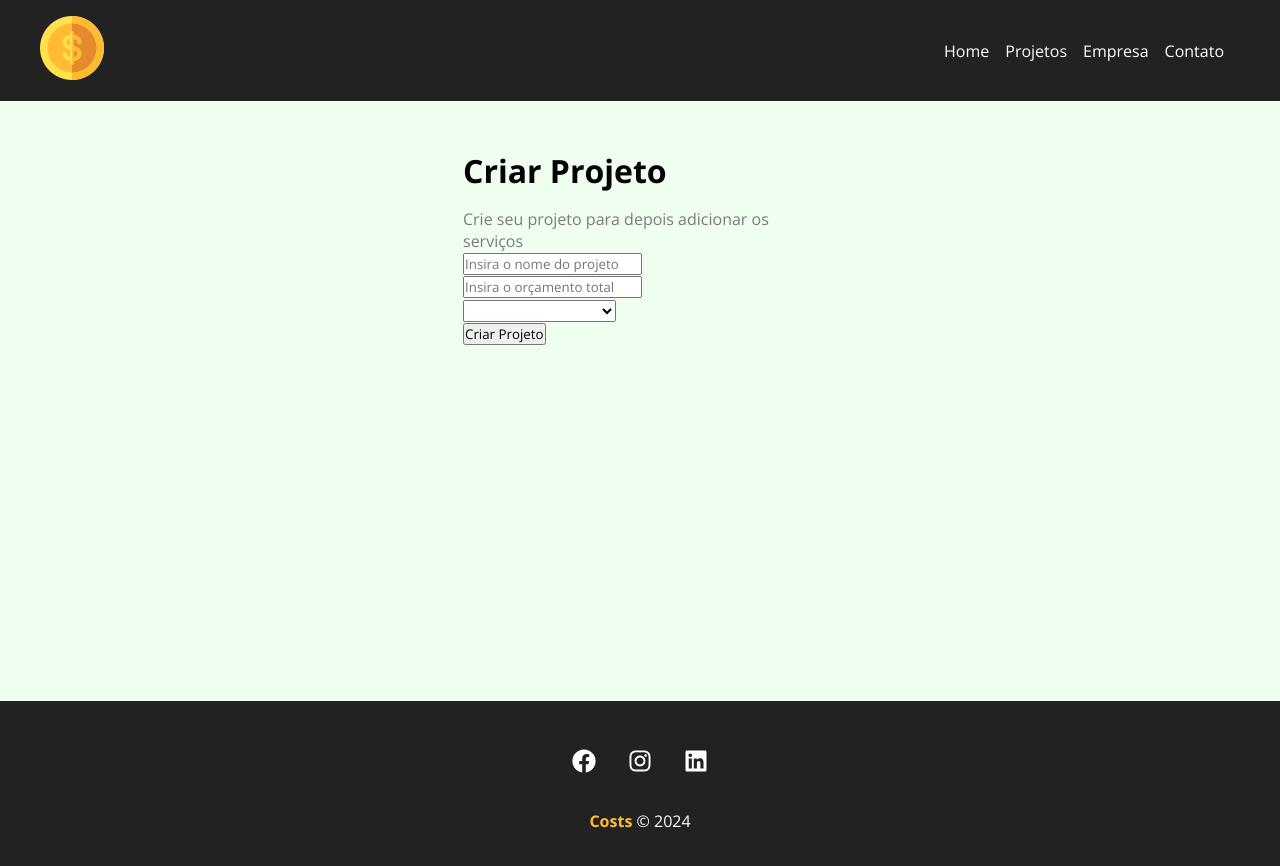
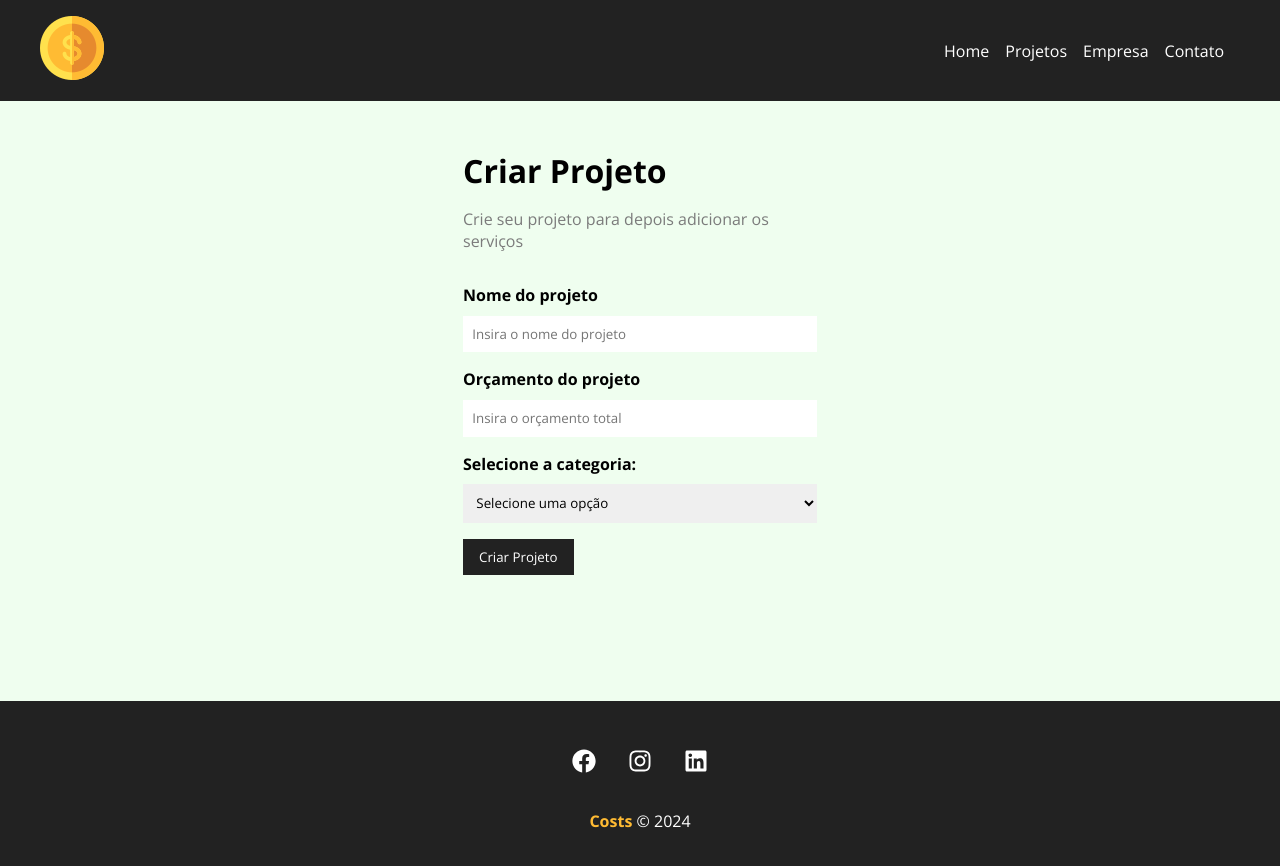
Before and after one commit to VitoriaAkemi/Costs, a React (Create React App) app: page /new-project in a window 1280 px wide. Shown: the top 866 px of the page. Built offline with nearby package versions, Linux system fonts and the light colour scheme.

Commit message:
Criando componentes de form dinamicos

```diff
--- /dev/null
+++ b/src/components/form/Input.js
@@ -0,0 +1,19 @@
+import styles from './Input.module.css'
+
+function Input ({type, text, name, placeholder, handleOnChange, value}) {
+    return (
+        <div className={styles.form_control}>
+            <label htmlFor={name}>{text}</label>
+            <input
+              type={type}
+              id={name}
+              name={name}
+              placeholder={placeholder}
+              onChange={handleOnChange}
+              value={value}
+            />
+        </div>
+    )
+}
+
+export default Input
--- /dev/null
+++ b/src/components/form/Input.module.css
@@ -0,0 +1,20 @@
+.form_control {
+    display: flex;
+    flex-direction: column;
+    margin-bottom: 1em;
+}
+
+.form_control label {
+    margin-bottom: .6em;
+    font-weight: bold;
+}
+
+.form_control input {
+    padding: .7em;
+    border-radius: 0;
+    border: none;
+}
+
+.form_control input::placehoslder {
+    color: #7b7b7b
+}
--- /dev/null
+++ b/src/components/form/Select.js
@@ -0,0 +1,16 @@
+import styles from './Select.module.css'
+
+function Select ({text, name, options, handleOnChange, value}) {
+    return (
+        <div className={styles.form_control}>
+            <label htmlFor={name}>{text}:</label>
+            <select name={name} id={name}>
+                <option>Selecione uma opção</option>
+
+            </select>
+
+        </div>
+    )
+}
+
+export default Select
--- /dev/null
+++ b/src/components/form/Select.module.css
@@ -0,0 +1,16 @@
+.form_control {
+    display: flex;
+    flex-direction: column;
+    margin-bottom: 1em;
+}
+
+.form_control label {
+    margin-bottom: .6em;
+    font-weight: bold;
+}
+
+.form_control select {
+    padding: .7em;
+    border-radius: 0;
+    border: none;
+}
--- /dev/null
+++ b/src/components/form/SubmitButton.js
@@ -0,0 +1,13 @@
+import styles from './SubmitButton.module.css'
+
+function SubmitButton ({text}) {
+    return (
+        <div>
+            <button className={styles.btn}>
+                {text}
+            </button>
+        </div>
+    )
+}
+
+export default SubmitButton
--- /dev/null
+++ b/src/components/form/SubmitButton.module.css
@@ -0,0 +1,13 @@
+.btn {
+    background-color: #222;
+    color:#fff;
+    padding: .7em 1.2em;
+    text-decoration: none;
+    transition: .5s;
+    cursor: pointer;
+    border: none;
+}
+
+.btn:hover {
+    color: #ffbb33
+}
--- a/src/components/pages/NewProject.js
+++ b/src/components/pages/NewProject.js
@@ -6,7 +6,7 @@
         <div className={styles.newproject_container}>
             <h1>Criar Projeto</h1>
             <p>Crie seu projeto para depois adicionar os serviços</p>
-            <ProjectForm />
+            <ProjectForm btnText='Criar Projeto'/>
         </div>
     )
 }
--- a/src/components/project/ProjectForm.js
+++ b/src/components/project/ProjectForm.js
@@ -1,22 +1,31 @@
+import Input from '../form/Input'
+import Select from '../form/Select'
+import SubmitButton from '../form/SubmitButton'
+import styles from './ProjectForm.module.css'
 
+function ProjectForm ({btnText}) {
+    return (
+        <form className={styles.form}>
+            <Input
+                type='text'
+                text='Nome do projeto'
+                name='name'
+                placeholder='Insira o nome do projeto'
+            />
 
-function ProjectForm () {
-    return (
-        <form>
-            <div>
-                <input type="text" placeholder="Insira o nome do projeto"/>
-            </div>
-            <div>
-                <input type="number" placeholder="Insira o orçamento total"/>
-            </div>
-            <div>
-                <select name="category_id">
-                    <option disabled>Selecione a categoria</option>
-                </select>
-            </div>
-            <div>
-                <input type="submit" value="Criar Projeto" />
-            </div>
+            <Input
+                type='number'
+                text='Orçamento do projeto'
+                name='budget'
+                placeholder='Insira o orçamento total'
+            />
+
+            <Select
+                name='category_id'
+                text='Selecione a categoria'
+            />
+
+            <SubmitButton text={btnText} />
         </form>
     )
 }
--- /dev/null
+++ b/src/components/project/ProjectForm.module.css
@@ -0,0 +1,4 @@
+.form {
+    width: 100%;
+    margin: 2em 0;
+}
```
